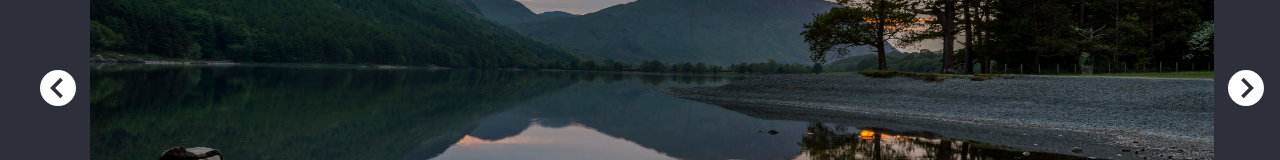
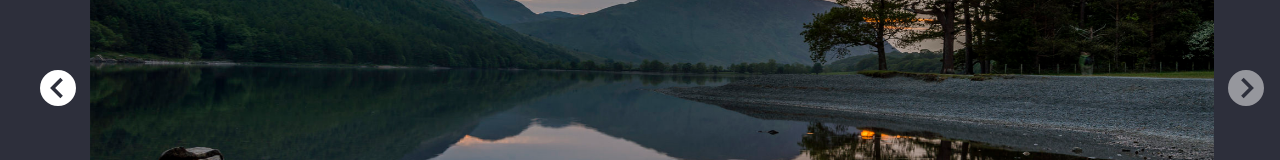
Before and after one commit to aronwoost/image-gallery, a Next.js app: page / in a window 1280 px wide. Both pictures are taken after a click on the button "Open Gallery". Shown: the part 333-493 px from the top of the page. Built offline with nearby package versions, Linux system fonts and the light colour scheme.

Commit message:
Disable looping

```diff
--- a/src/app/ImageGallery.module.css
+++ b/src/app/ImageGallery.module.css
@@ -35,6 +35,11 @@
 
 .disablePointerEvents {
   pointer-events: none;
+}
+
+.disable {
+  pointer-events: none;
+  opacity: 0.5;
 }
 
 .topBar {
--- a/src/app/ImageGallery.tsx
+++ b/src/app/ImageGallery.tsx
@@ -39,17 +39,13 @@ const ImageGallery = ({
   };
 
   const prevImage = () => {
-    if (imageIndexRef.current - 1 === -1) {
-      changeImage(images.length - 1);
-    } else {
+    if (imageIndexRef.current - 1 > -1) {
       changeImage(imageIndexRef.current - 1);
     }
   };
 
   const nextImage = () => {
-    if (imageIndexRef.current + 1 === images.length) {
-      changeImage(0);
-    } else {
+    if (imageIndexRef.current + 1 < images.length) {
       changeImage(imageIndexRef.current + 1);
     }
   };
@@ -221,6 +217,7 @@ const ImageGallery = ({
                   styles.previous,
                   {
                     [styles.disablePointerEvents]: pinchingInProgress,
+                    [styles.disable]: imageIndexRef.current - 1 === -1,
                   }
                 )}
                 onClick={prevImage}
@@ -234,6 +231,8 @@ const ImageGallery = ({
                   styles.next,
                   {
                     [styles.disablePointerEvents]: pinchingInProgress,
+                    [styles.disable]:
+                      imageIndexRef.current + 1 === images.length,
                   }
                 )}
                 onClick={nextImage}
```
